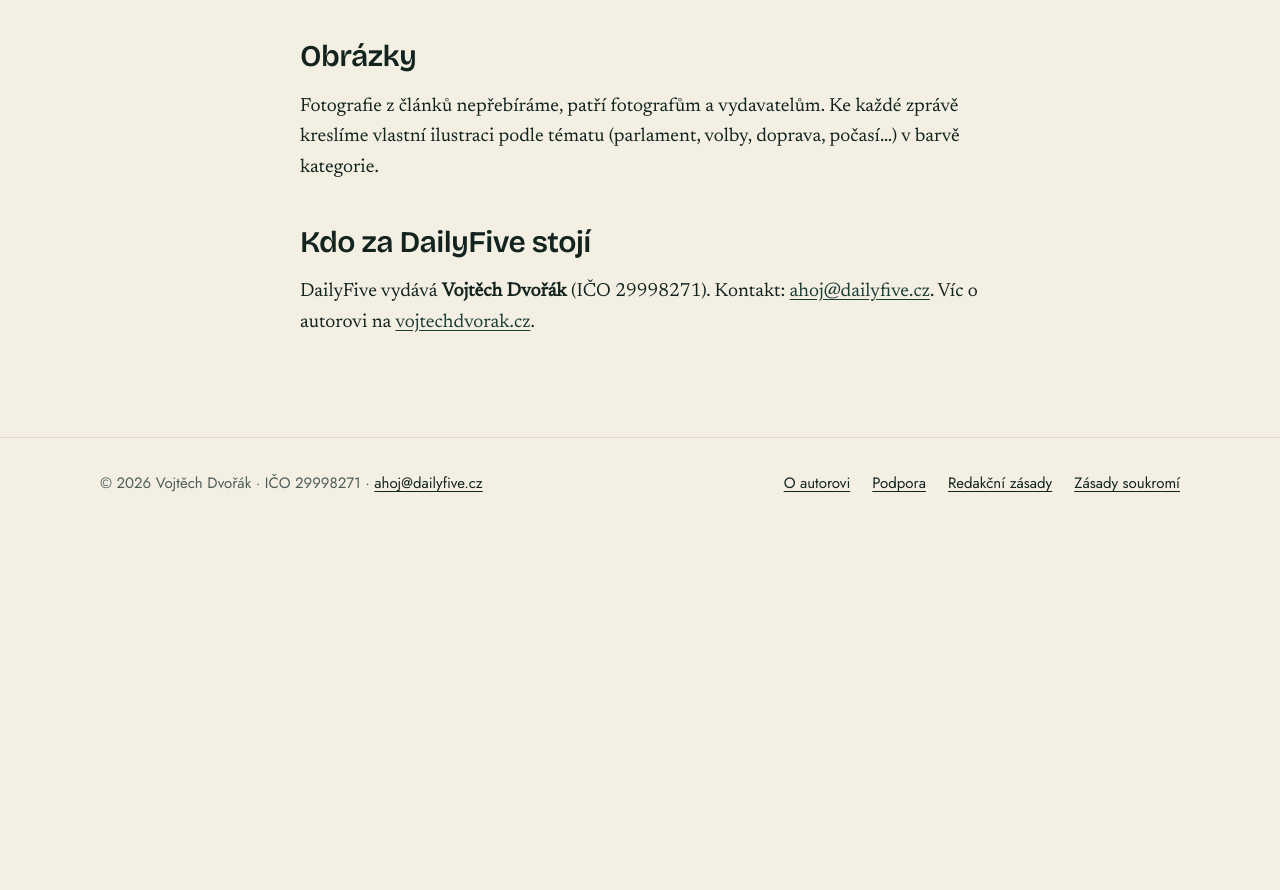
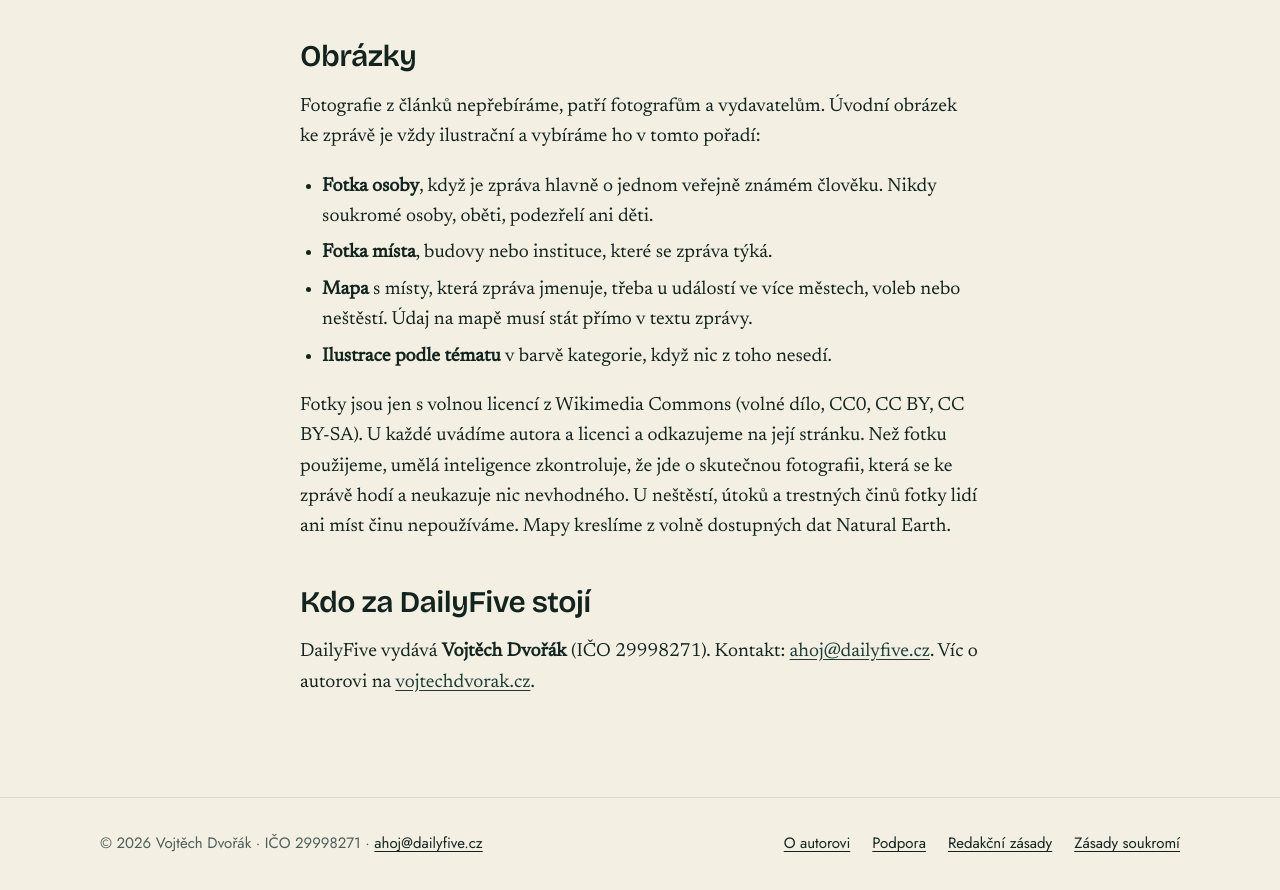
Before and after one commit to vojtechdvorakk/dailyfive-web, a plain HTML site: page redakcni-zasady/index.html in a window 1280 px wide. Shown: the part 2992-3882 px from the top of the page. Before the commit the page ends 3531 px from the top, so only its background shows below. Drawn offline with Linux system fonts and the light colour scheme.

Commit message:
Web 2026-11-01

```diff
--- a/redakcni-zasady/index.html
+++ b/redakcni-zasady/index.html
@@ -96,7 +96,14 @@
       <p>DailyFive je stručný informační přehled, ne náhrada původních článků. Shrnutí vznikají automaticky a i přes kontrolu mohou obsahovat chyby. Než se podle zprávy rozhodneš o něčem důležitém (zdraví, peníze, právo, cestování), ověř si informace u původních zdrojů. Za obsah odkazovaných článků odpovídají jejich vydavatelé.</p>
 
       <h2>Obrázky</h2>
-      <p>Fotografie z článků nepřebíráme, patří fotografům a vydavatelům. Ke každé zprávě kreslíme vlastní ilustraci podle tématu (parlament, volby, doprava, počasí…) v barvě kategorie.</p>
+      <p>Fotografie z článků nepřebíráme, patří fotografům a vydavatelům. Úvodní obrázek ke zprávě je vždy ilustrační a vybíráme ho v tomto pořadí:</p>
+      <ul>
+        <li><strong>Fotka osoby</strong>, když je zpráva hlavně o jednom veřejně známém člověku. Nikdy soukromé osoby, oběti, podezřelí ani děti.</li>
+        <li><strong>Fotka místa</strong>, budovy nebo instituce, které se zpráva týká.</li>
+        <li><strong>Mapa</strong> s místy, která zpráva jmenuje, třeba u událostí ve více městech, voleb nebo neštěstí. Údaj na mapě musí stát přímo v textu zprávy.</li>
+        <li><strong>Ilustrace podle tématu</strong> v barvě kategorie, když nic z toho nesedí.</li>
+      </ul>
+      <p>Fotky jsou jen s volnou licencí z Wikimedia Commons (volné dílo, CC0, CC BY, CC BY-SA). U každé uvádíme autora a licenci a odkazujeme na její stránku. Než fotku použijeme, umělá inteligence zkontroluje, že jde o skutečnou fotografii, která se ke zprávě hodí a neukazuje nic nevhodného. U neštěstí, útoků a trestných činů fotky lidí ani míst činu nepoužíváme. Mapy kreslíme z volně dostupných dat Natural Earth.</p>
 
       <h2>Kdo za DailyFive stojí</h2>
       <p>DailyFive vydává <strong>Vojtěch Dvořák</strong> (IČO 29998271). Kontakt: <a href="mailto:ahoj@dailyfive.cz">ahoj@dailyfive.cz</a>. Víc o autorovi na <a href="https://vojtechdvorak.cz">vojtechdvorak.cz</a>.</p>
```
Also changed, not shown: podpora/index.html (+2 -2 lines).
